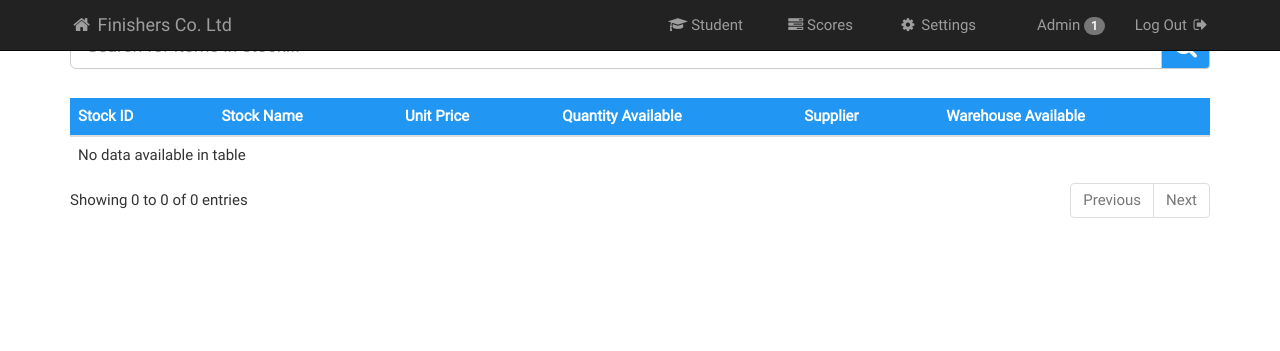
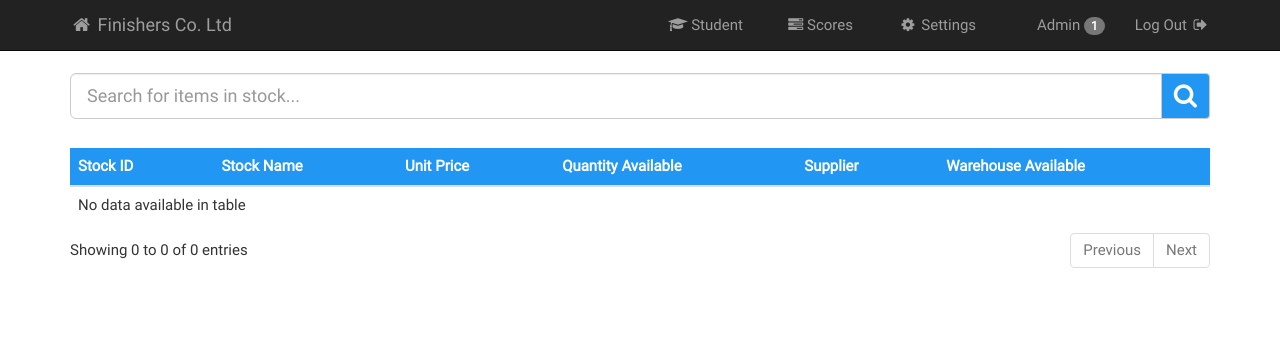
Before and after one commit to nanaakuffu/finishers, a PHP site: page / in a window 1280 px wide. Shown: the top 351 px of the page. Run offline with PHP 8.4, Linux system fonts and the light colour scheme; a user stored in the database is signed in; some libraries are stand-ins or nearby versions; some web fonts are replaced.

Commit message:
Added the new .topstart class...

```diff
--- a/change_page.php
+++ b/change_page.php
@@ -8,7 +8,7 @@
   create_header();
 ?>
 <br/>
-  <div class="container">
+  <div class="container topstart">
     <?php
       if (isset($_SESSION['message'])) {
        echo "<div class='panel panel-default'>
--- a/display_users.php
+++ b/display_users.php
@@ -23,7 +23,7 @@
       $records = $db->display_data($con, "user_details", $fields, "first_name");
     }
 
-    echo "<div class='container'>",
+    echo "<div class='container topstart'>",
             search_bar('display_users.php', 'Search ...'),
            "<br /><div class='table-responsive'>
               <table id='d_user' class='table table-hover' cellpadding='8' cellspacing='10'>
--- a/down_page.php
+++ b/down_page.php
@@ -9,7 +9,7 @@
   create_header();
 
   echo "<br />
-        <div class='container'>
+        <div class='container topstart'>
           <div class='row'>
             <div class='col-sm-3'>
             </div>
--- a/forgotten_pass.php
+++ b/forgotten_pass.php
@@ -23,7 +23,7 @@
     }
 ?>
 <nav class='navbar navbar-inverse navbar-fixed-top' role='navigation'>
-  <div class='container'>
+  <div class='container topstart'>
     <!-- Brand and toggle get grouped for better mobile display -->
     <div class='navbar-header'>
         <button type='button' class='navbar-toggle' data-toggle='collapse' data-target='#bs-example-navbar-collapse-1'>
--- a/index.php
+++ b/index.php
@@ -16,7 +16,7 @@
     // echo "<pre>", var_dump($_SESSION), "</pre>";
 ?>
     <br />
-    <div class='container' style='margin-top:auto'>
+    <div class='container topstart'>
       <?php home_search_bar('index.php'); ?>
       <br />
       <div class="table-responsive">
--- a/login_page.php
+++ b/login_page.php
@@ -8,7 +8,7 @@
     $con = $db->connect_to_db();
 ?>
 
-<div class='w3-container row' style='margin-top:-50px'>
+<div class='w3-container row topstart'>
   <div class='col-md-4'>
     <br />
   </div>
--- a/public_functions.php
+++ b/public_functions.php
@@ -42,6 +42,10 @@
                 .bitterlabel {
                   font-family: Roboto;
                 }
+
+                .topstart {
+                  margin-top:50px;
+                }
               </style>
             </head>
             <body>";
@@ -66,8 +70,7 @@
       echo "<form class='{$form_class}' action='$search_page' method='GET'>
               <div class='input-group'>
                 <input type='text' class='form-control input-lg'
-                  placeholder='Search for items in stock... '
-                  name='search_value' value='{$value}'>
+                  placeholder='Search for items in stock...' name='search_value' value='{$value}'>
                 <div class='input-group-btn'>
                   <button class='btn btn-default input-lg w3-blue' type='submit' name='search' value='set'>
                     <i class='fa fa-search' style='font-size:25px;'></i>
--- a/security_question.php
+++ b/security_question.php
@@ -24,7 +24,7 @@
       $user_name = $_SESSION['user_name'];
     }
 ?>
-<div class='w3-container row' style='margin-top:-50px'>
+<div class='w3-container row topstart'>
     <!-- <div class="jumbotron jumbotron-fluid">
       <div class="container">
         <h1>Bootstrap Tutorial</h1>
--- a/users_page.php
+++ b/users_page.php
@@ -48,7 +48,7 @@
   $buttton_ctr = (isset($_SESSION['update_user'])) ? "readonly" : "required" ;
 ?>
 <br/>
-  <div class="container">
+  <div class="container topstart">
     <?php
       if (isset($_SESSION['message'])) {
        echo "<div class='panel panel-default'>
```
